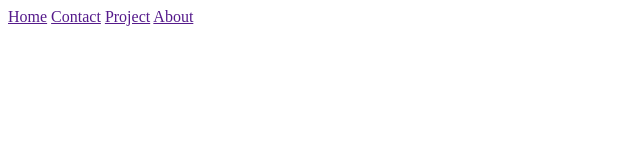
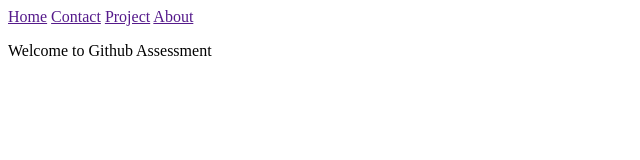
Before and after one commit to Sindhu-2017/git_assessment, a plain HTML site: page index.html in a window 1280 px wide. Shown: the whole page, without its empty margins (0-640 px from the left). Drawn offline with Linux system fonts and the light colour scheme.

Commit message:
Developer B changed

```diff
--- a/index.html
+++ b/index.html
@@ -11,5 +11,7 @@
     <a href="">Project</a>
     <a href="">About</a>
 
+    <p>Welcome to Github Assessment</p>
+
 </body>
 </html>
```
